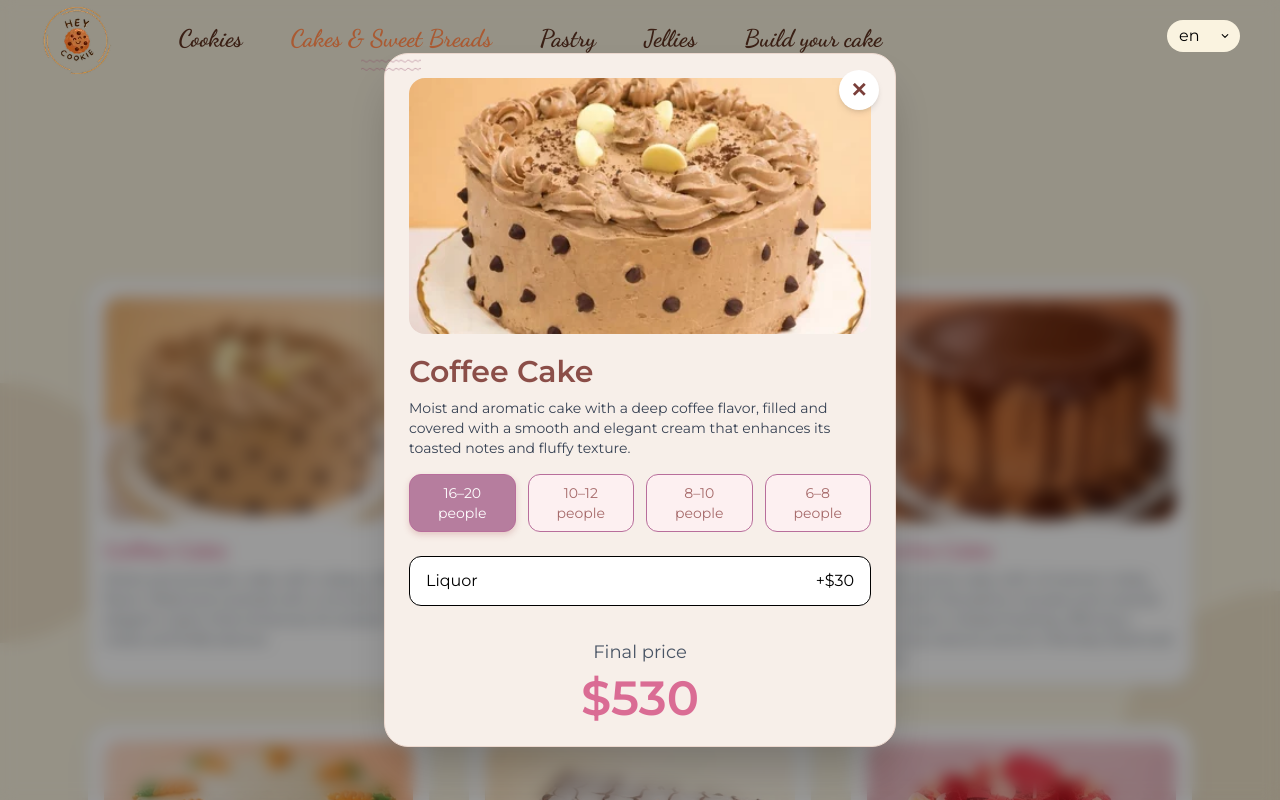
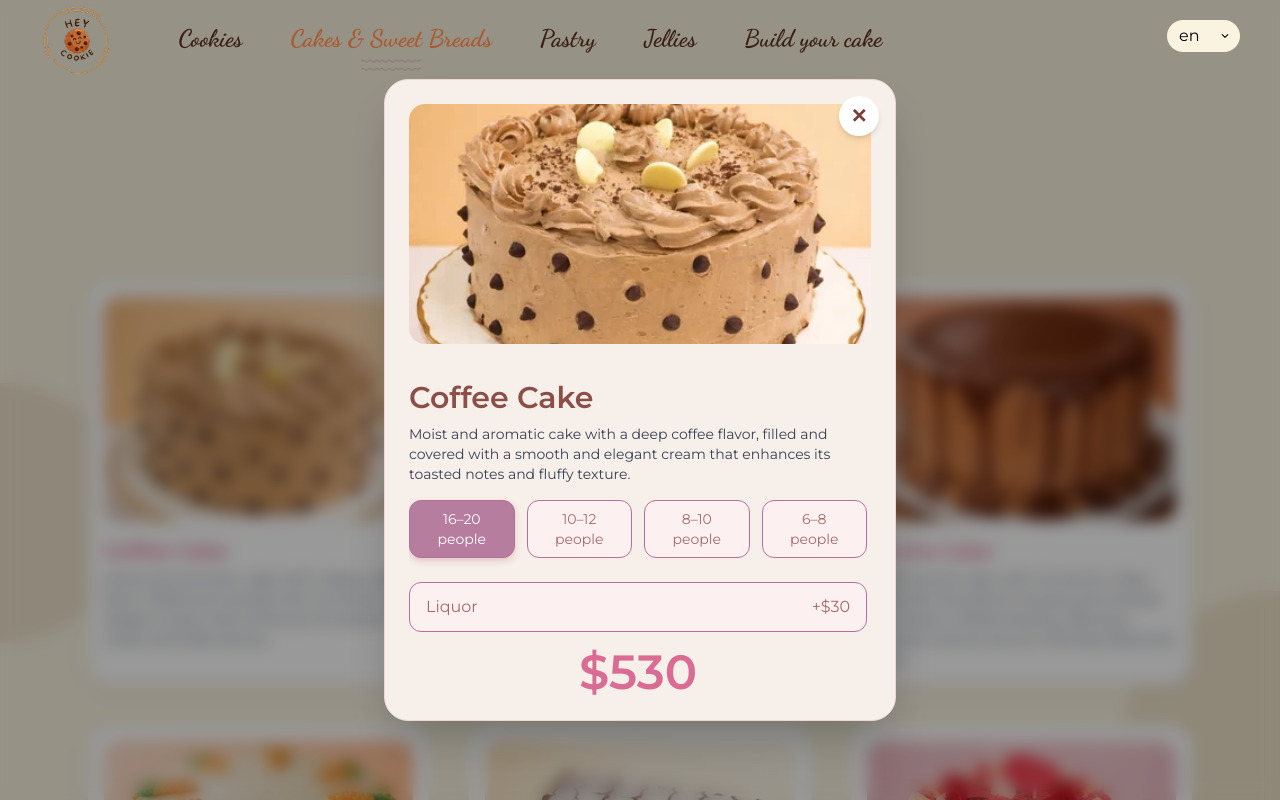
Before and after one commit to beatlechiken-fz/hey-cookie-landing, a Next.js app: page /en/cake in a window 1280 px wide. Both pictures are taken after a click on the element 258 px from the left and 483 px from the top of the page. Built offline with nearby package versions, Linux system fonts and the light colour scheme.

Commit message:
fix: cake modal overflow

```diff
--- a/modules/cake/presentation/components/CakeModal.tsx
+++ b/modules/cake/presentation/components/CakeModal.tsx
@@ -109,7 +109,19 @@ export default function CakeModal({
    ---------------------------------- */
   return (
     <div className="fixed inset-0 bg-black/40 backdrop-blur-sm flex items-center justify-center z-50 p-4">
-      <div className="bg-[#F7EFE9] max-w-lg w-full rounded-3xl p-6 relative shadow-2xl border border-[#ecd8ce]">
+      <div
+        className="
+        bg-[#F7EFE9]
+        max-w-lg w-full
+        rounded-3xl
+        p-6
+        relative
+        shadow-2xl
+        border border-[#ecd8ce]
+        flex flex-col
+        max-h-[90vh]
+        "
+      >
         <button
           onClick={onClose}
           className="absolute right-4 top-4 w-10 h-10 flex items-center justify-center rounded-full bg-white shadow-md text-[#7A3F3A] text-xl font-bold"
@@ -117,15 +129,24 @@ export default function CakeModal({
           ✕
         </button>
 
+        <div className="w-full flex-shrink">
           <Image
             src={cake.image}
             alt={t(cake.name)}
             width={500}
             height={400}
-          className="rounded-2xl w-full h-64 object-cover"
+            className="
+                rounded-2xl
+                w-full
+                h-auto
+                max-h-[30vh]
+                object-cover
+                "
           />
+        </div>
 
-        <h2 className="text-3xl font-bold mt-5 text-[#8b4e48]">
+        <div className="flex-1 overflow-y-auto mt-4 pr-1">
+          <h2 className="text-3xl font-bold mt-5 text-[#8b4e48] line-clamp-2">
             {t(cake.name)}
           </h2>
 
@@ -159,11 +180,11 @@ export default function CakeModal({
           </div>
 
           {/* Precio */}
-        <div className="mt-8 text-center">
-          <p className="text-lg text-gray-600">{t("cakes.finalPrice")}</p>
+          <div className="mt-4 text-center">
             <p className="text-5xl font-extrabold text-[#DA6C94] mt-2">
               ${totalPrice}
             </p>
+          </div>
         </div>
       </div>
     </div>
@@ -185,9 +206,13 @@ function SwitchRow({
   return (
     <button
       onClick={onToggle}
-      className={`w-full flex justify-between px-4 py-3 rounded-xl border ${
-        active ? "bg-[#F4E3E1]" : "bg-white"
-      }`}
+      className={`w-full flex justify-between px-4 py-3 rounded-xl border`}
+      style={{
+        backgroundColor: active ? "#b67d9eff" : "#fdf0f1",
+        color: active ? "#ffffffff" : "#a66a6a",
+        borderColor: "#b86e9bff",
+        boxShadow: active ? "0 3px 6px rgba(183, 109, 112, 0.3)" : "none",
+      }}
     >
       <span>{label}</span>
       <span>+${price}</span>
--- a/modules/home/presentation/components/HeroDesktop.tsx
+++ b/modules/home/presentation/components/HeroDesktop.tsx
@@ -84,10 +84,10 @@ export default function HeroDesktop() {
               }}
             >
               <div className="flex flex-col">
-                <span className="text-[clamp(2rem,4vw,4rem)]">
+                <span className="text-[clamp(1.7rem,4vw,4rem)]">
                   {t("titleDescription")}
                 </span>
-                <span className="text-[clamp(2.5rem,5vw,5rem)]">
+                <span className="text-[clamp(2.2rem,5vw,5rem)]">
                   {t("titleDescription2")}
                 </span>
               </div>
```
Lines whose indentation alone changed are shown as unchanged.
